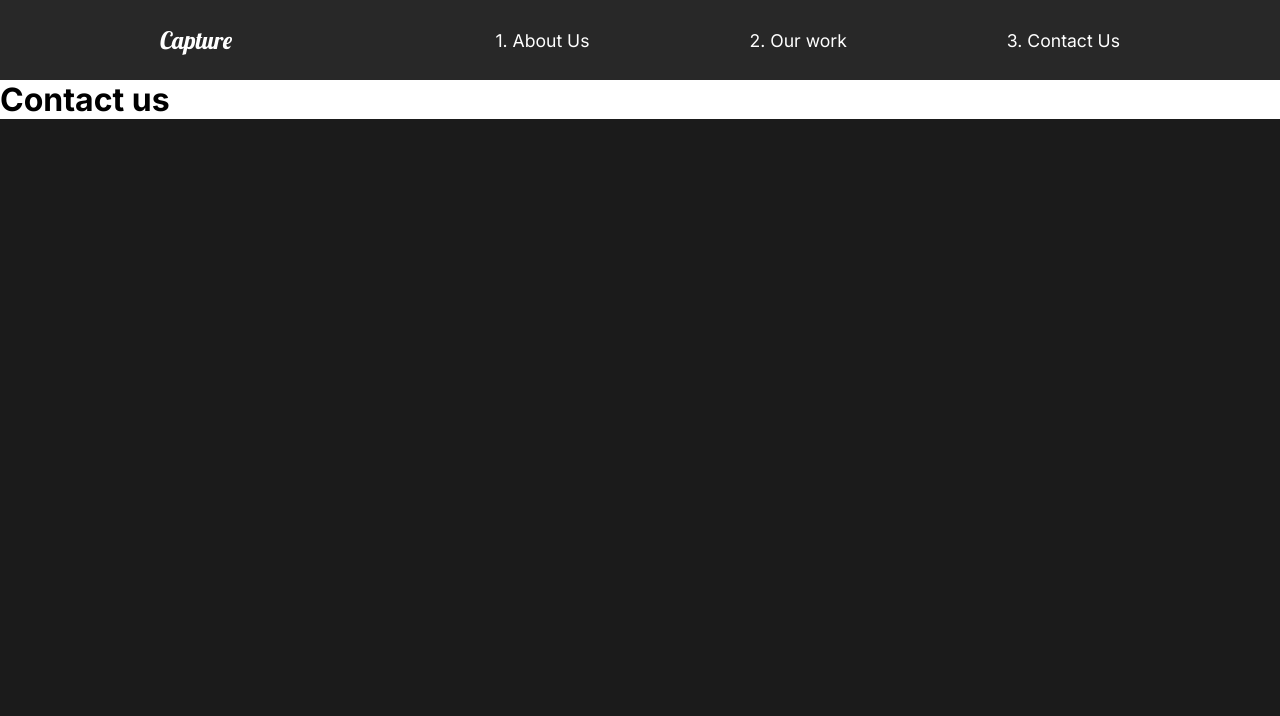
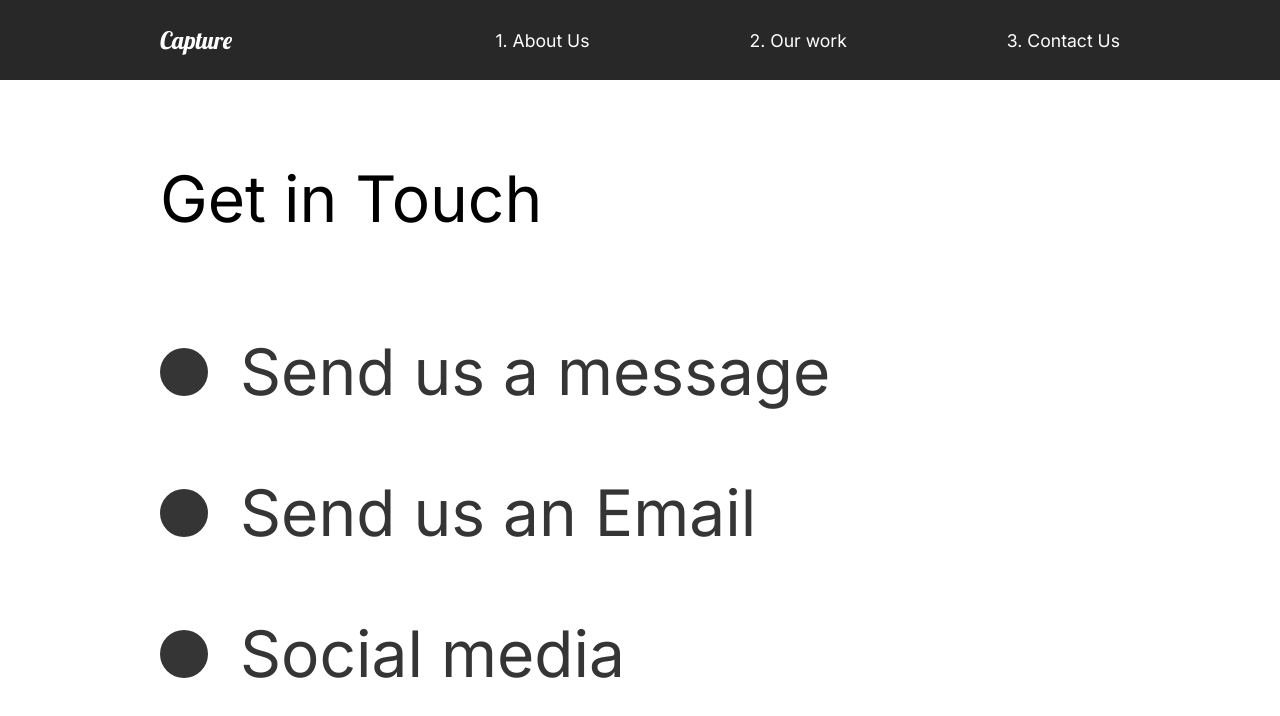
Before and after one commit to MadBones3/ReactPortofolioWebsite, a React (Create React App) app: page /contact in a window 1280 px wide. Shown: the top 716 px of the page. Built offline with nearby package versions, Linux system fonts and the light colour scheme.

Commit message:
Contact pg

```diff
--- a/src/pages/ContactUs.js
+++ b/src/pages/ContactUs.js
@@ -1,14 +1,69 @@
 import React from 'react';
 //animations
 import { motion } from 'framer-motion';
-import { pageAnimation } from '../Animation'
+import { pageAnimation, titleAnim } from '../Animation';
+import styled from 'styled-components';
 
 const ContactUs = () => {
     return(
-        <motion.div variants={pageAnimation} initial="hidden" animate="show" exit="exit" style={{background: "#fff"}}>
-            <h1>Contact us</h1>
-        </motion.div>
+        <ContactStyle variants={pageAnimation} initial="hidden" animate="show" exit="exit" style={{background: "#fff"}}>
+            <Title>
+                <Hide>
+                    <motion.h2 variants={titleAnim}>Get in Touch</motion.h2>
+                </Hide>
+            </Title>
+            <div>
+                <Hide>
+                <Social variants={titleAnim}>
+                    <Circle />
+                        <h2>Send us a message</h2>
+                </Social>
+                </Hide>
+                <Hide>
+                <Social variants={titleAnim}>
+                    <Circle />
+                        <h2>Send us an Email</h2>
+                </Social>
+                </Hide>
+                <Hide>
+                <Social variants={titleAnim}>
+                    <Circle />
+                        <h2>Social media</h2>
+                </Social>
+                </Hide>
+            </div>
+        </ContactStyle>
     )
 }
 
+const ContactStyle = styled(motion.div)`
+    padding: 5rem 10rem;
+    color: #353535;
+    min-height: 90vh;
+`;
+
+const Title = styled.div`
+    margin-bottom: 4rem;
+    color: #000;
+`;
+
+const Hide = styled.div`
+    overflow: hidden;
+`;
+
+const Circle = styled.div`
+    border-radius: 50%;
+    width: 3rem;
+    height: 3rem;
+    background: #353535;
+`;
+
+const Social = styled(motion.div)`
+    display: flex;
+    align-items: center;
+    h2 {
+        margin: 2rem;
+    }
+`;
+
 export default ContactUs;
```
